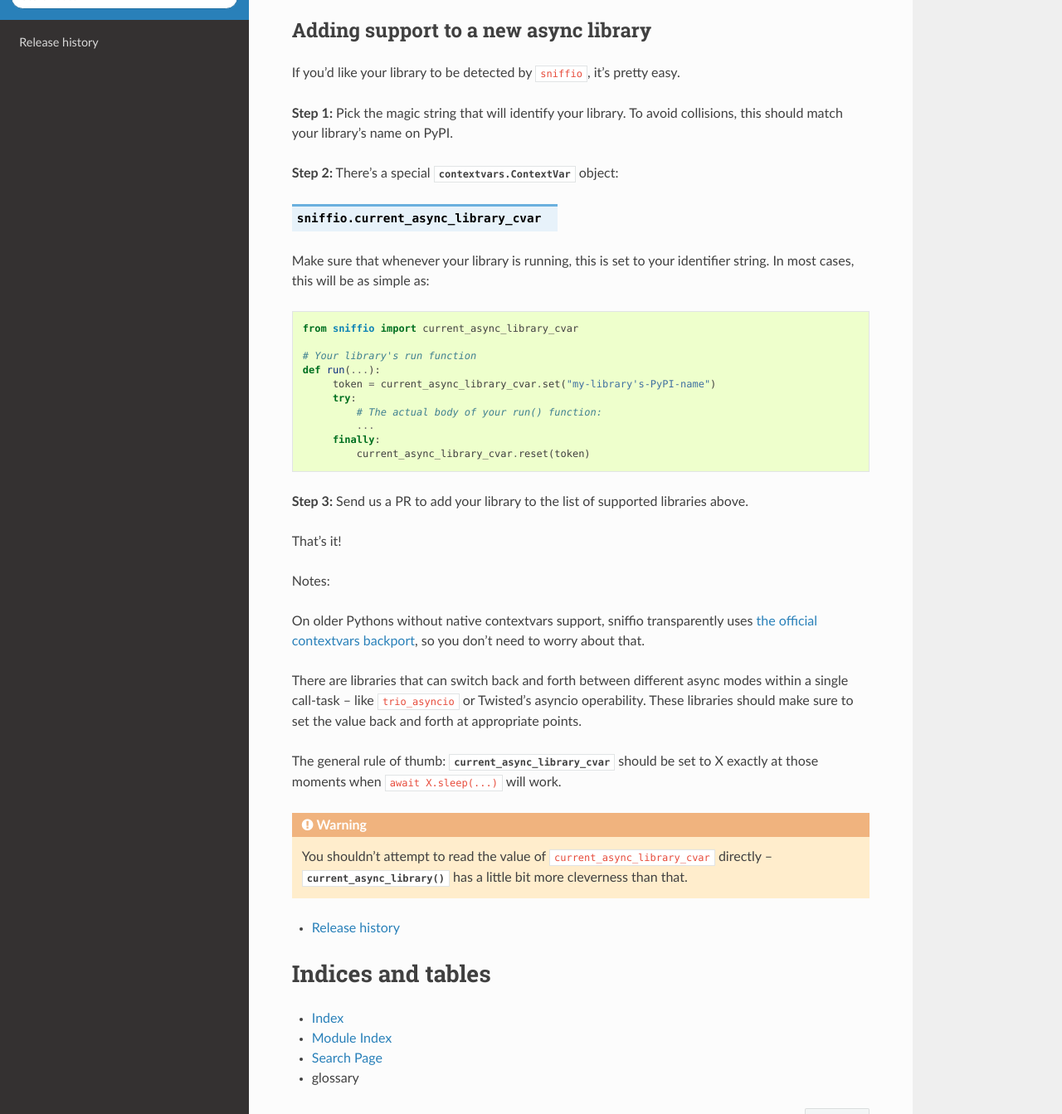
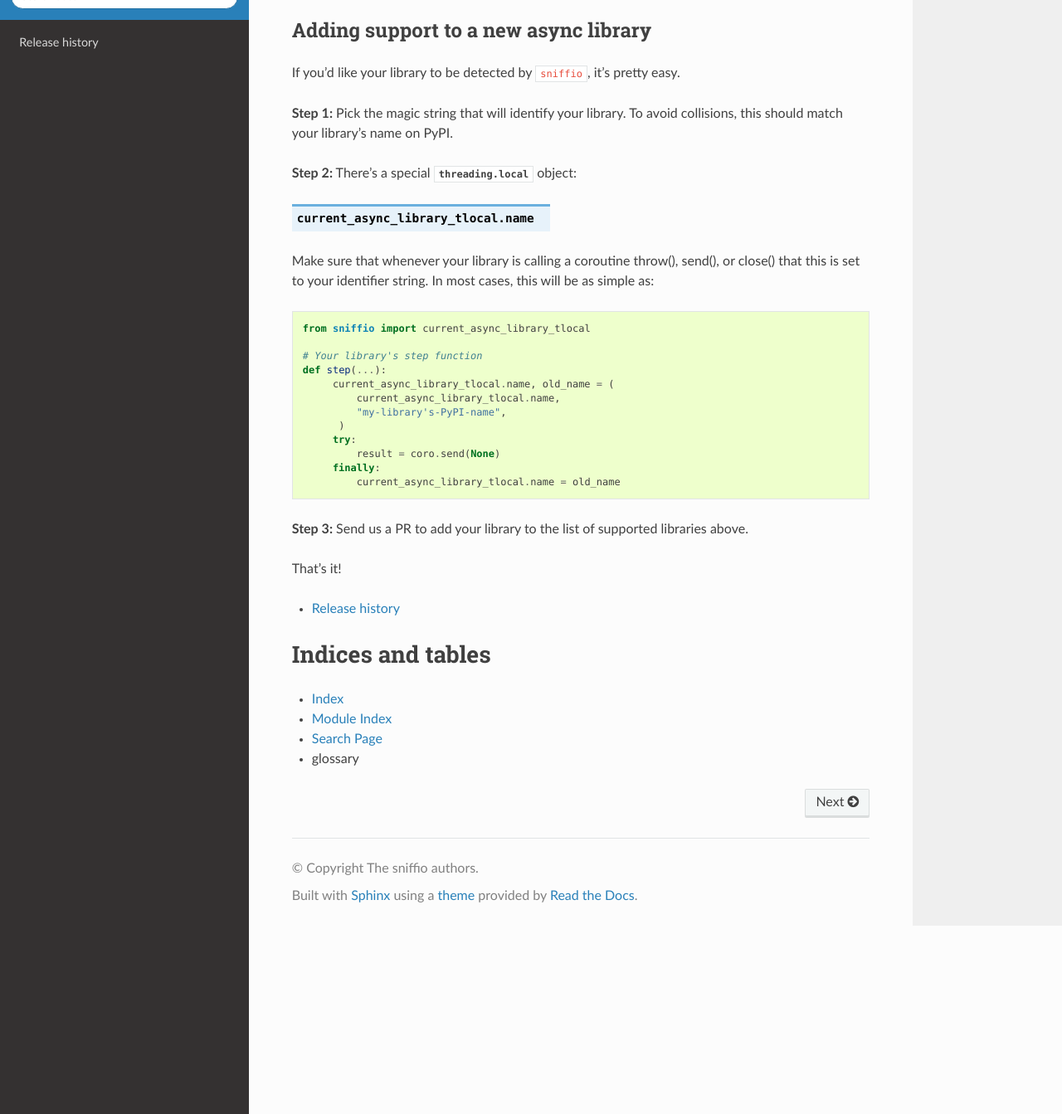
Before and after one commit to python-trio/sniffio, a Sphinx documentation site: the page built from docs/source/index.rst, in a window 1280 px wide and 1400 px high, scrolled down 808 px, cut to the strip 57-1400 px from the top of the window. Shown: the whole strip at 83% size. Built offline with Sphinx 7.4.7 and the Read the Docs theme 2.0.0, drawn with Linux system fonts in a browser that asks for light colours; the version number could not be read and is left out.

Commit message:
provide sniffio.current_async_library_tlocal.name for coroutine libraries to set

```diff
--- a/docs/source/index.rst
+++ b/docs/source/index.rst
@@ -54,51 +54,32 @@
 **Step 1:** Pick the magic string that will identify your library. To
 avoid collisions, this should match your library's name on PyPI.
 
-**Step 2:** There's a special :class:`contextvars.ContextVar` object:
+**Step 2:** There's a special :class:`threading.local` object:
 
-.. data:: current_async_library_cvar
+.. data:: current_async_library_tlocal.name
 
-Make sure that whenever your library is running, this is set to your
-identifier string. In most cases, this will be as simple as:
+Make sure that whenever your library is calling a coroutine throw(), send(), or close()
+that this is set to your identifier string. In most cases, this will be as simple as:
 
 .. code-block:: python3
 
-   from sniffio import current_async_library_cvar
+   from sniffio import current_async_library_tlocal
 
-   # Your library's run function
-   def run(...):
-        token = current_async_library_cvar.set("my-library's-PyPI-name")
+   # Your library's step function
+   def step(...):
+        current_async_library_tlocal.name, old_name = (
+            current_async_library_tlocal.name,
+            "my-library's-PyPI-name",
+         )
         try:
-            # The actual body of your run() function:
-            ...
+            result = coro.send(None)
         finally:
-            current_async_library_cvar.reset(token)
+            current_async_library_tlocal.name = old_name
 
 **Step 3:** Send us a PR to add your library to the list of supported
 libraries above.
 
 That's it!
-
-Notes:
-
-On older Pythons without native contextvars support, sniffio
-transparently uses `the official contextvars backport
-<https://pypi.org/project/contextvars/>`__, so you don't need to worry
-about that.
-
-There are libraries that can switch back and forth between different
-async modes within a single call-task – like ``trio_asyncio`` or
-Twisted's asyncio operability. These libraries should make sure to set
-the value back and forth at appropriate points.
-
-The general rule of thumb: :data:`current_async_library_cvar` should
-be set to X exactly at those moments when ``await X.sleep(...)`` will
-work.
-
-.. warning:: You shouldn't attempt to read the value of
-   ``current_async_library_cvar`` directly –
-   :func:`current_async_library` has a little bit more cleverness than
-   that.
 
 .. toctree::
    :maxdepth: 1
--- a/sniffio/__init__.py
+++ b/sniffio/__init__.py
@@ -11,4 +11,5 @@
     current_async_library,
     AsyncLibraryNotFoundError,
     current_async_library_cvar,
+    current_async_library_tlocal,
 )
```
Also changed, not shown: 2 other files.
